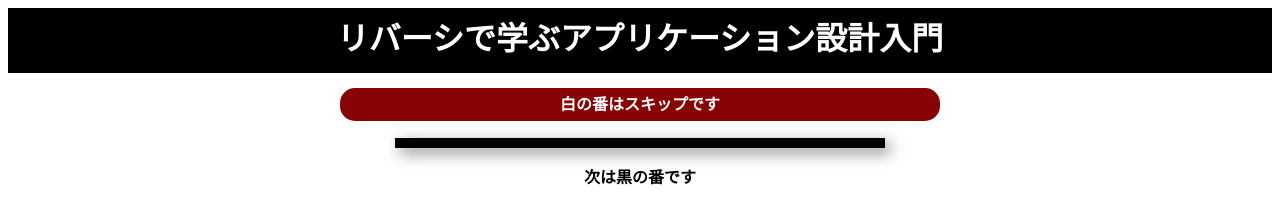
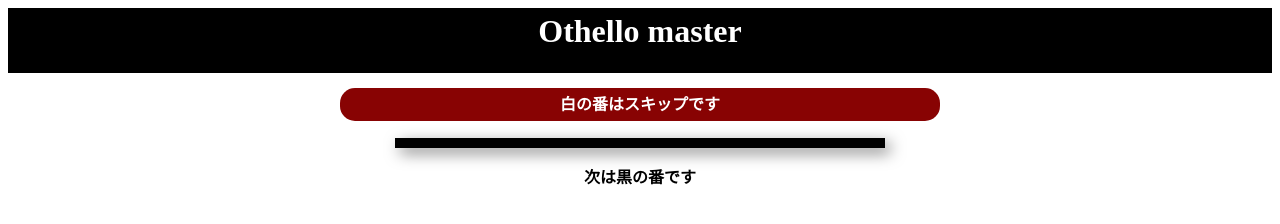
Before and after one commit to smieanne/Reversi, a website: page static/index.html in a window 1280 px wide. Drawn offline with Linux system fonts and the light colour scheme; no server answers.

Commit message:
html修正

```diff
--- a/static/index.html
+++ b/static/index.html
@@ -3,11 +3,11 @@
   <head>
     <meta charset="utf-8" />
     <link rel="stylesheet" href="style.css" />
-    <title>リバーシ</title>
+    <title>Reversi</title>
   </head>
   <body>
     <header>
-      <h1>リバーシで学ぶアプリケーション設計入門</h1>
+      <h1>Othello master</h1>
     </header>
     <main>
       <div class="warning-message-area">
```
